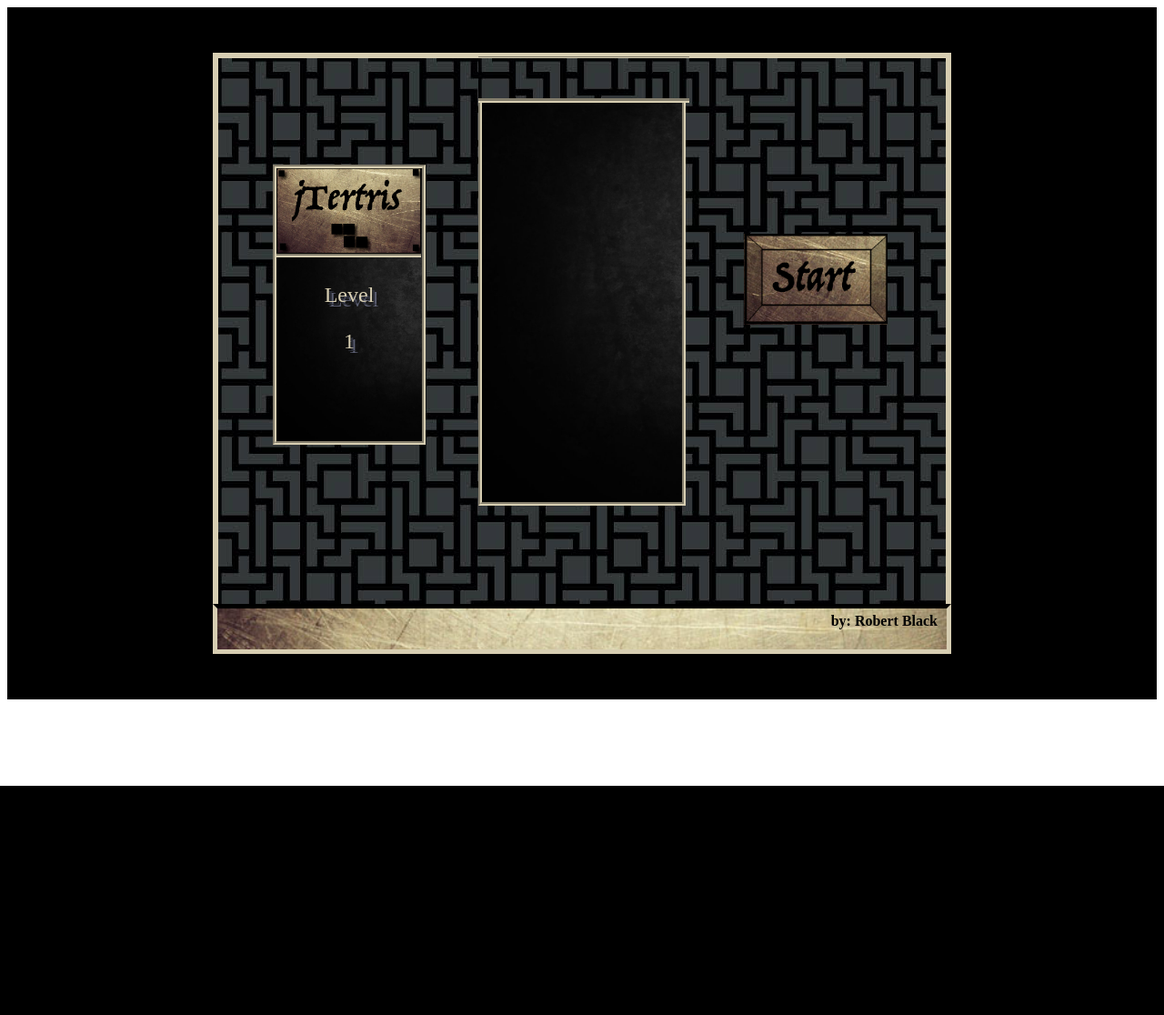
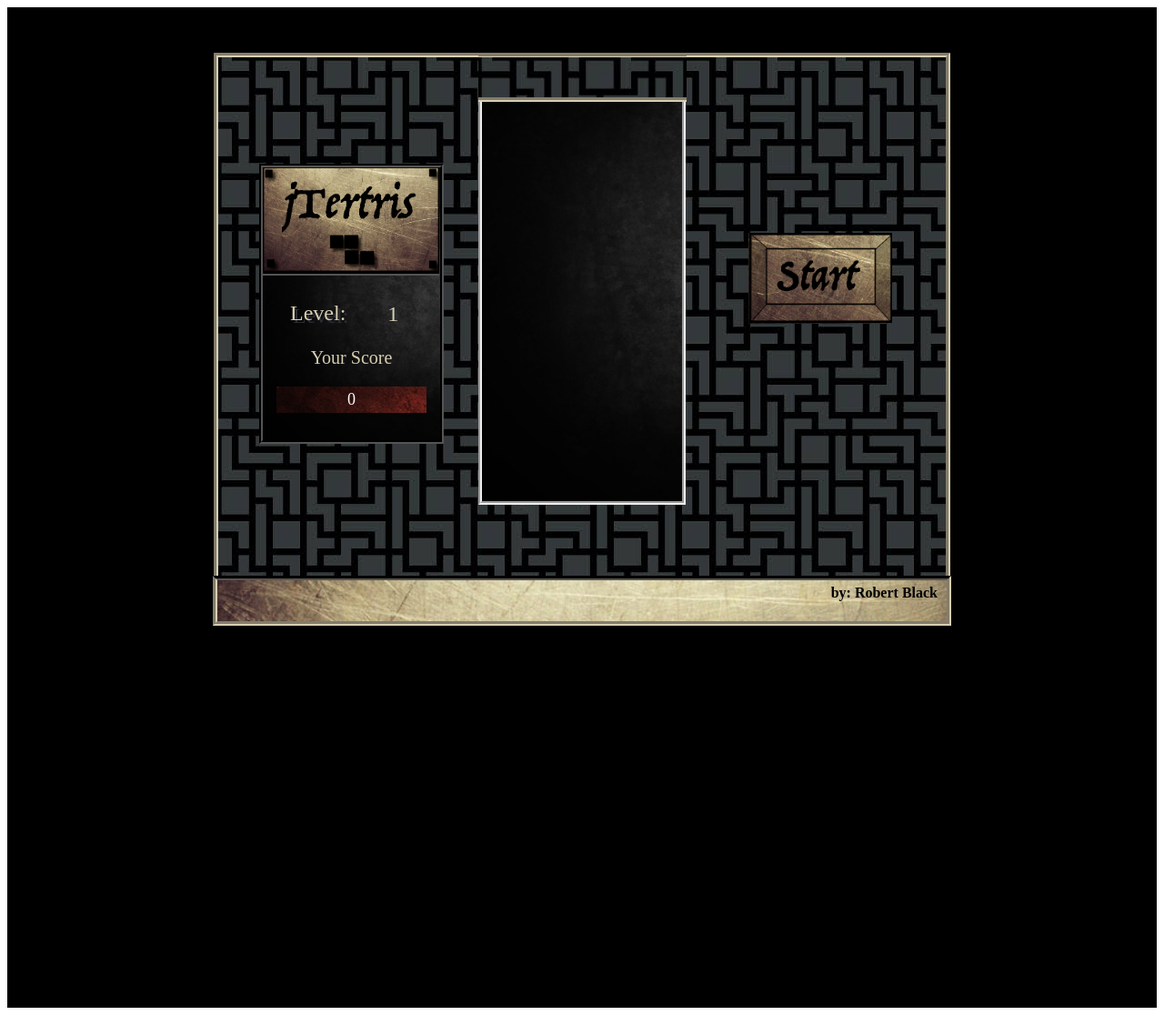
Before and after one commit to Rbla3066/jTetris, a PHP site: page / in a window 1280 px wide. Shown: the whole page at 91% size. Before the commit the page ends 864 px from the top, so only its background shows below. Run offline with PHP 8.4, Linux system fonts and the light colour scheme.

Commit message:
scoreboard added

```diff
--- a/style.css
+++ b/style.css
@@ -10,8 +10,8 @@
 .tile {
 	height: 20px;
 	width: 20px;
+	border-color:black;
 	float: left;
-	border-color: #d7ceb2;
 	border-style: dotted;
 	border-width: 1px;
 	z-index: 8;
@@ -21,15 +21,15 @@
 	position: relative;
 	border-style: groove;
 	border-width: 4px;
-	border-color: #d7ceb2;
+	border-color: black;
 	outline-color: gray;
 	top: -375px;
 	left: 30px;
 	height: 300px;
-	width: 160px;
+	width: 195px;
 	background-image: url(images/blackback.jpg);
 	background-size: cover;
-	margin-left: 30px;
+	margin-left: 15px;
 }
 .winLine {
 	height: 20px;
@@ -40,9 +40,10 @@
 	z-index: 8;
 }
 #hidder {
-	width: 232px;
+	width: 229px;
 	height: 44px;
 	background-image: url(images/background.jpeg);
+	background-size: cover;
 	z-index: 20;
 	top: -494px;
 	left: 286px;
@@ -56,15 +57,14 @@
 	position: relative;
 }
 #play-screen {
-	z-index: 10;
 	height: 484px;
 	text-align: center;
 	font-size: 30px;
 	color: #d7ceb2;
-	outline-color: gray;
+	outline-color: #998639;
 	border-style: groove;
 	border-width: 4px;
-	border-color: #d7ceb2;
+	border-style: groove;
 	width: 220px;
 	background-image: url(images/blackback.jpg);
 	background-size: cover;
@@ -72,11 +72,11 @@
 	z-index: 20;
 }
 #title {
-	height: 94px;
+	height: 115px;
 	border-style: groove;
 	border-width: 0px;
 	border-bottom-width: 4px;
-	border-color: #d7ceb2;
+	border-color: black;
 	outline-color: gray
 }
 .set{
@@ -84,20 +84,23 @@
 	width: 20px;
 	float: left;
 	border-style: dotted;
+	border-color: black;
 	border-width: 1px;
 	z-index: 8;
+	opacity: 0.7;
 }
 #wrapper {
 	background-image: url(images/background.jpeg);
-	border-style: solid;
-	border-top-width: 6px;
-	border-right-width: 6px;
-	border-left-width: 6px;
+	border-top-width: 5px;
+	border-right-width: 5px;
+	border-left-width: 5px;
+	outline-color: #998639;
 	border-color: #d7ceb2;
 	width: 800px;
+	border-style: groove;
 	z-index: -20;
 	margin:auto;
-	height: 600px;
+	height: 570px;
 	border-bottom-width: 0px;
 }
 #start {
@@ -105,7 +108,7 @@
 	font-size: 36px;
 	position: relative;
 	top: -350px;
-	left: 380px;
+	left: 365px;
 }
 .button {
 	border-style: solid;
@@ -114,41 +117,45 @@
 #downButton {
 	position: relative;
 	top: -225px;
-	left: 210px;
+	left: 190px;
 	height: 65px;
 }
 #leftButton {
 	position: relative;
 	top: -300px;
-	left: 270px;
+	left: 250px;
 	width: 65px;
 }
 #rightButton {
 	position: relative;
 	top: -300px;
-	left: 365px;
+	left: 345px;
 	width: 65px;
 }
 #turnTile {
 	position: relative;
 	top: -300px;
-	left: 428px;
+	left: 408px;
 	height: 65px;
 }
 #level-tally {
 	font-size: 24px;
 	margin: auto;
-	text-shadow: 3px 3px 0px #2c2e38, 5px 5px 0px #5c5f72;
+	text-shadow: 3px 3px 0px #2c2e38;
 	color: #d7ceb2;
 	font: 24px 'BazarMedium';
 	text-align: center;
+	margin-top: 25px;
+
 }
 
 #level-text {
-	text-shadow: 3px 3px 0px #2c2e38, 5px 5px 0px #5c5f72;
+	text-shadow: 3px 3px 0px #2c2e38;
 	color: #d7ceb2;
+	float: left;
 	font: 24px 'BazarMedium';
-	text-align: center;
+	margin-left: 30px;
+
 }
 #footer {
 	background-image: url(images/footer.jpg);
@@ -156,10 +163,12 @@
 	margin: auto;
 	font-size: 16px;
 	font-weight: bold;
+	font: 'BazarMedium';
 	border-width: 5px;
 	padding-top: 5px;
-	border-style: solid;
+	border-style: groove;
 	border-color: #d7ceb2;
+	outline-color: #d7ceb2;
 	border-top-color: black;
 	width: 792px;
 	height: 40px;
@@ -173,4 +182,22 @@
 	background-size: cover;
 	padding-top: 50px;
 	padding-bottom: 50px;
+	height: 1000px;
 }
+#score {
+	font-size: 18px;
+	color: white;
+	text-align: center;
+	margin-top: 12px;
+	padding: 4px;
+	margin-right: 15px;
+	margin-left: 15px;
+	background-image: url(images/redback.jpg);
+	border-color: #d7ceb2;
+}
+#yourscore {
+	color: #d7ceb2;
+	font: 20px 'BazarMedium';
+	text-align: center;
+	clear: both;
+}
--- a/tetris2.html
+++ b/tetris2.html
@@ -14,8 +14,10 @@
         <div id="level" data-name="1000"></div>
         <div id="side-screen">
         <img src="images/titlephoto.png" id="title">
-        <p id="level-text">Level</p>
+        <p id="level-text">Level:</p>
         <div id="level-tally" data-name="10">1</div>
+        <p id="yourscore">Your Score</p>
+        <div id="score">0</div>
         </div>
         <div id="hidder"></div>
         <img src="images/start.jpg" id="start">
@@ -89,6 +91,7 @@ $( document ).ready(function() {
             }
         }
           var tileNum = Math.floor(Math.random() * 6);
+          $("#score").attr("style", "color:"+shapes[tileNum].color)
           var row = shapes[tileNum].first.length;
           var span = 10-row;
           var pos = Math.floor((Math.random() * span)+1);
@@ -110,6 +113,7 @@ $( document ).ready(function() {
           }
 
             function lineCheck(){
+                var lineNum = 0;
                 var winner = false;
                 for(var i=22; i>0; i--){
                     var winBool = true;
@@ -128,6 +132,7 @@ $( document ).ready(function() {
                     }
                 }
                 function removeWinLine(){
+                    lineNum++;
                     for(var i=22; i>0; i--){
                             if($("#"+i+"x1").hasClass("winLine")){
                                 for(var ii=i; ii>1; ii--){
@@ -162,12 +167,17 @@ $( document ).ready(function() {
                     }
                 }
                 clearInterval(timer);
+                lineNum = lineNum * lineNum * lineNum * parseInt($("#level-tally").text()) * 10;
+                $("#score").text(parseInt($("#score").text())+lineNum);
                 makeTile();
                 return;
                 }
             makeTile();
             }
             function moveTileDown() {
+                var score = parseInt($("#score").text());
+                score += parseInt($("#level-tally").text());
+                $("#score").text(score);
                 for(var i=1; i<11; i++){
                     if($("#1x"+i).hasClass("set") || $("#2x"+i).hasClass("set")){
                         $("#play-screen").html("<h1>YOU LOSE!!</h1><br><a href='https://quiet-cliffs-17609.herokuapp.com/'>Play Again?</a>");
```
Also changed, not shown: images/block.jpg (added), images/redback.jpg (added), 1 other file.
